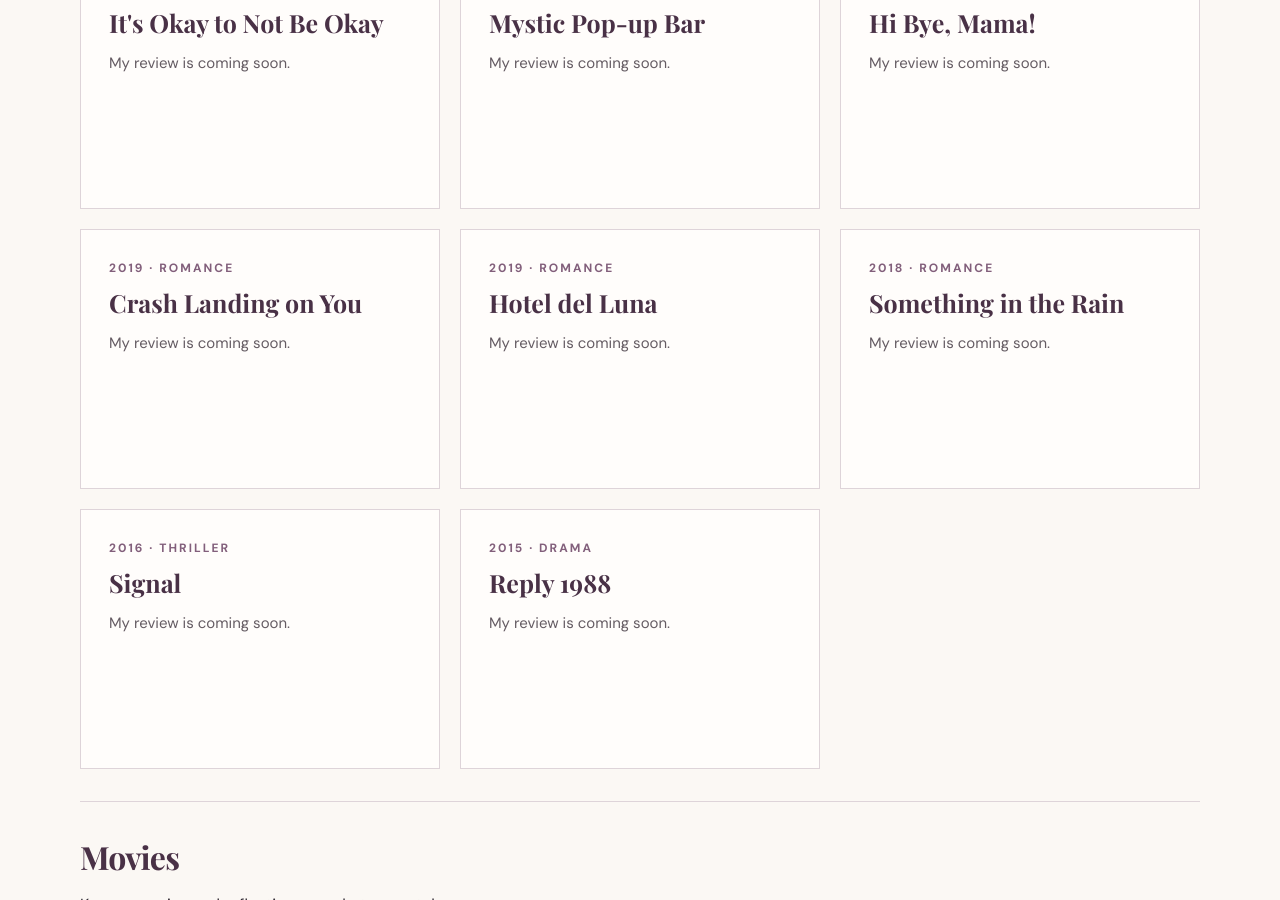
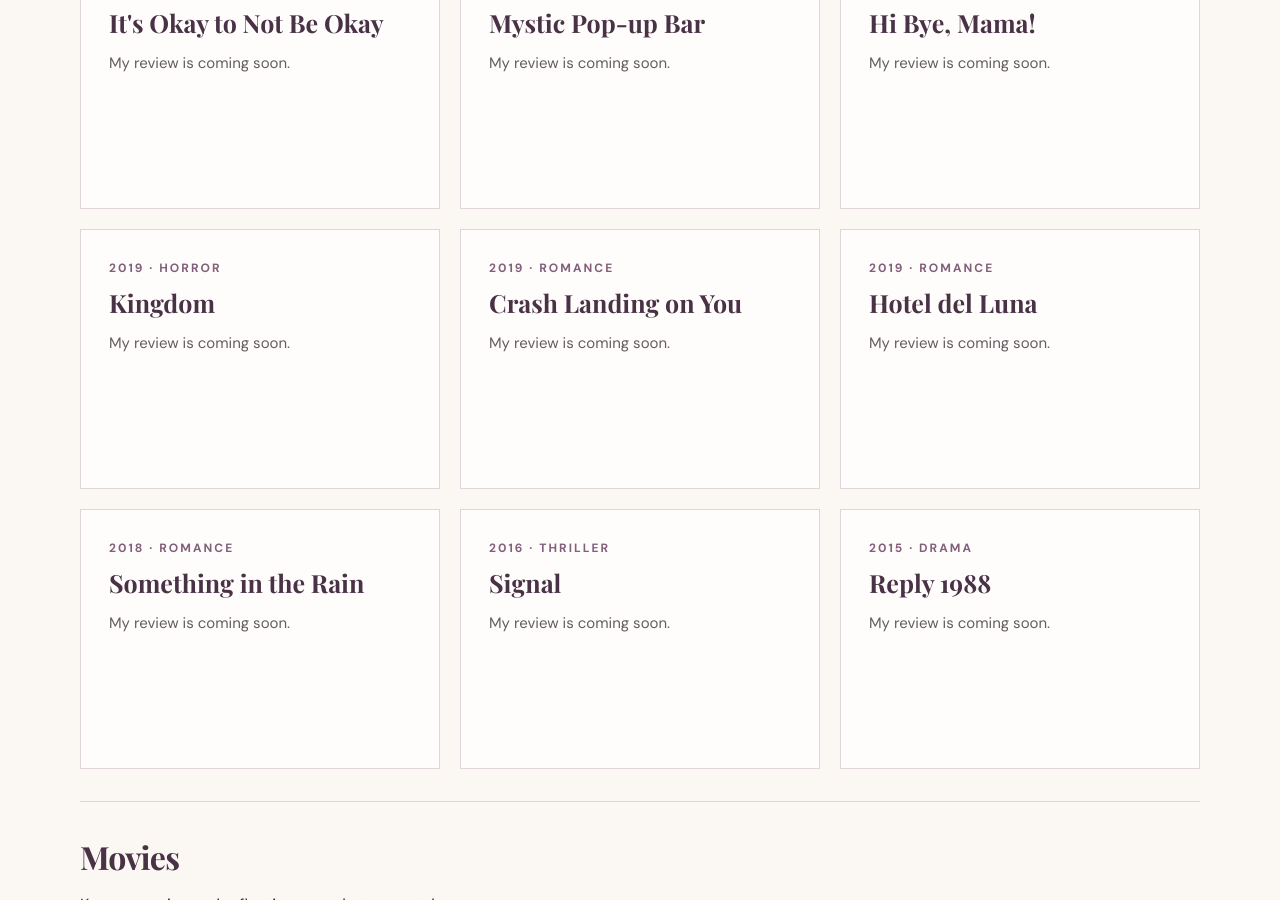
Before and after one commit to lydiarim22-coder/mindoflydia, a Jekyll site: the page built from korean-culture.html, in a window 1280 px wide and 900 px high, scrolled down 3454 px. Built offline with Jekyll 4.4.1, drawn with Linux system fonts in a browser that asks for light colours; some web fonts are replaced.

Commit message:
Add Kingdom to Korean Culture dramas

```diff
--- a/_data/korean_culture_items.yml
+++ b/_data/korean_culture_items.yml
@@ -188,3 +188,9 @@
   genre: Romance
   topic: dramas
   note: "My review is coming soon."
+
+- title: "Kingdom"
+  year: 2019
+  genre: Horror
+  topic: dramas
+  note: "My review is coming soon."
```
